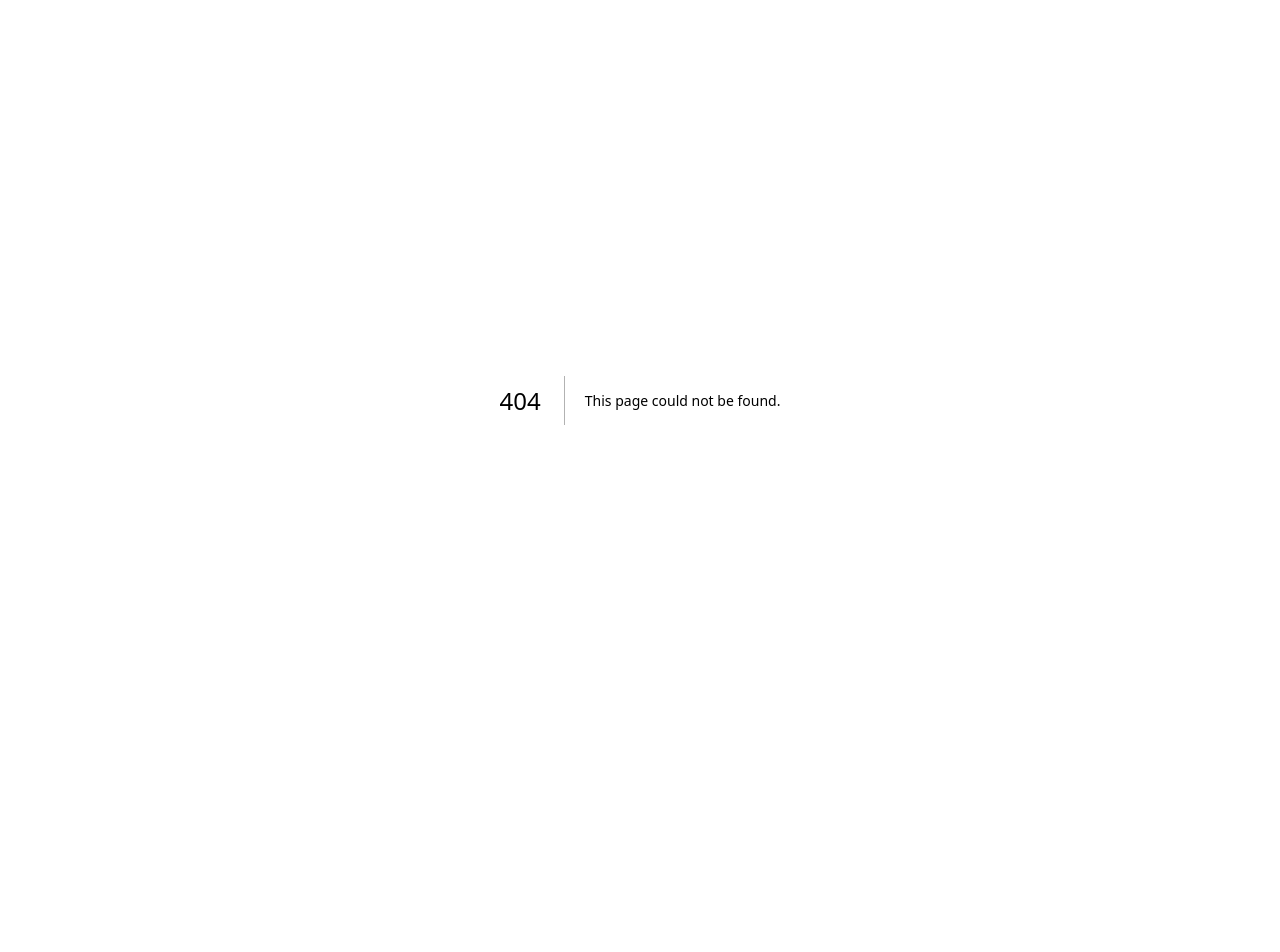
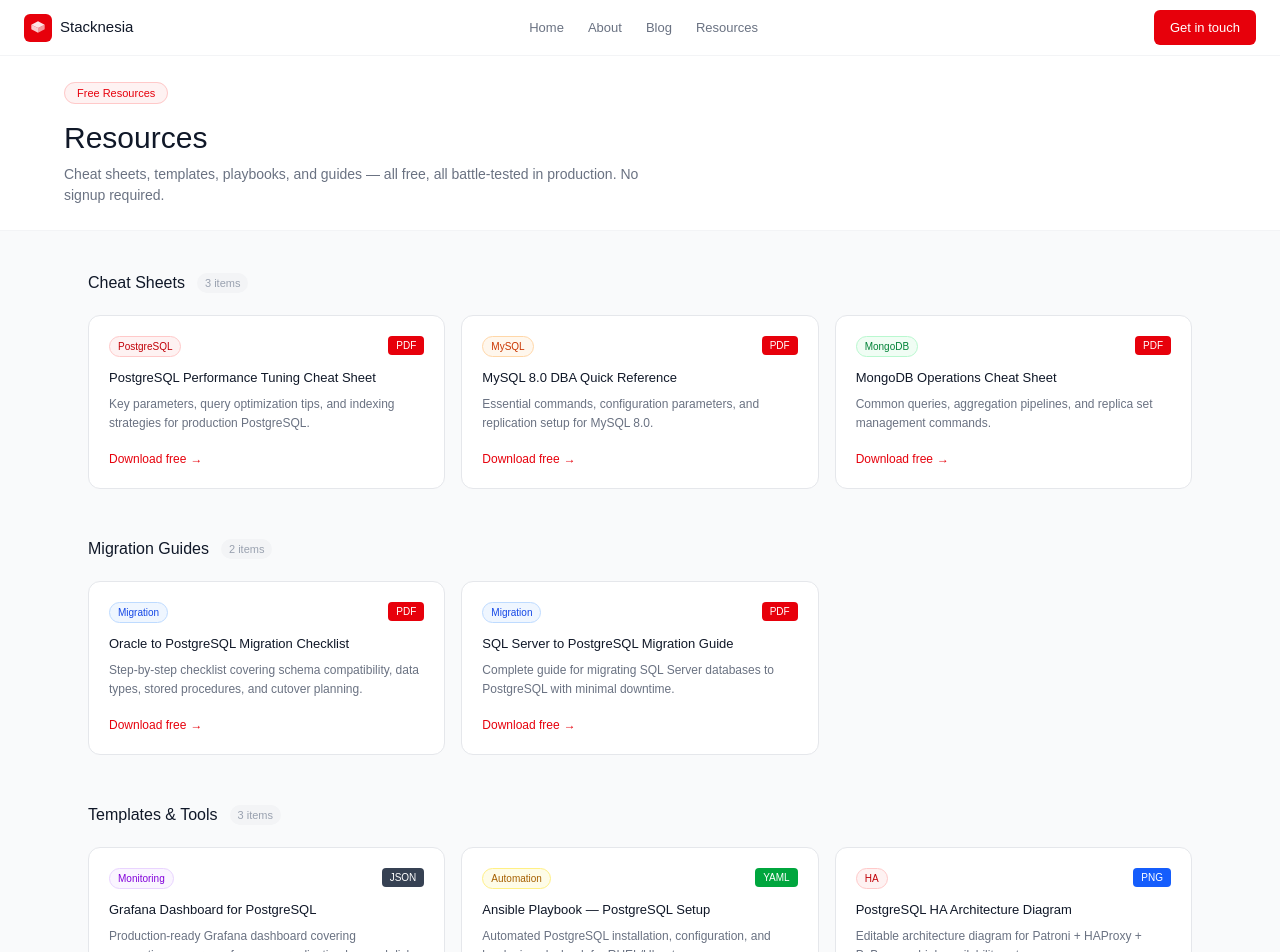
Before and after one commit to stacknesia17/stacknesia-web, a Next.js app: page /resources in a window 1280 px wide. Before the commit this address had no page. Shown: the top 952 px of the page. Before the commit the page ends 800 px from the top, so only its background shows below. Built offline with nearby package versions, Linux system fonts and the light colour scheme.

Commit message:
feat: add resources page

```diff
--- /dev/null
+++ b/app/resources/page.tsx
@@ -0,0 +1,120 @@
+import Navbar from '../components/Navbar'
+
+const resources = [
+  {
+    category: 'Cheat Sheets',
+    items: [
+      { title: 'PostgreSQL Performance Tuning Cheat Sheet', desc: 'Key parameters, query optimization tips, and indexing strategies for production PostgreSQL.', type: 'PDF', tag: 'PostgreSQL' },
+      { title: 'MySQL 8.0 DBA Quick Reference', desc: 'Essential commands, configuration parameters, and replication setup for MySQL 8.0.', type: 'PDF', tag: 'MySQL' },
+      { title: 'MongoDB Operations Cheat Sheet', desc: 'Common queries, aggregation pipelines, and replica set management commands.', type: 'PDF', tag: 'MongoDB' },
+    ]
+  },
+  {
+    category: 'Migration Guides',
+    items: [
+      { title: 'Oracle to PostgreSQL Migration Checklist', desc: 'Step-by-step checklist covering schema compatibility, data types, stored procedures, and cutover planning.', type: 'PDF', tag: 'Migration' },
+      { title: 'SQL Server to PostgreSQL Migration Guide', desc: 'Complete guide for migrating SQL Server databases to PostgreSQL with minimal downtime.', type: 'PDF', tag: 'Migration' },
+    ]
+  },
+  {
+    category: 'Templates & Tools',
+    items: [
+      { title: 'Grafana Dashboard for PostgreSQL', desc: 'Production-ready Grafana dashboard covering connections, query performance, replication lag, and disk usage.', type: 'JSON', tag: 'Monitoring' },
+      { title: 'Ansible Playbook — PostgreSQL Setup', desc: 'Automated PostgreSQL installation, configuration, and hardening playbook for RHEL/Ubuntu.', type: 'YAML', tag: 'Automation' },
+      { title: 'PostgreSQL HA Architecture Diagram', desc: 'Editable architecture diagram for Patroni + HAProxy + PgBouncer high availability setup.', type: 'PNG', tag: 'HA' },
+    ]
+  },
+  {
+    category: 'Learning Paths',
+    items: [
+      { title: 'PostgreSQL DBA Roadmap 2025', desc: 'A structured learning path from beginner to senior DBA — covering core concepts, HA, cloud, and automation.', type: 'PDF', tag: 'Career' },
+      { title: 'Database Engineer Career Guide', desc: 'How to build a career in database engineering — skills, certifications, and what hiring managers look for.', type: 'PDF', tag: 'Career' },
+    ]
+  },
+]
+
+const tagColors: Record<string, string> = {
+  PostgreSQL: 'bg-red-50 text-red-700 border-red-200',
+  MySQL: 'bg-orange-50 text-orange-700 border-orange-200',
+  MongoDB: 'bg-green-50 text-green-700 border-green-200',
+  Migration: 'bg-blue-50 text-blue-700 border-blue-200',
+  Monitoring: 'bg-purple-50 text-purple-700 border-purple-200',
+  Automation: 'bg-yellow-50 text-yellow-700 border-yellow-200',
+  HA: 'bg-red-50 text-red-700 border-red-200',
+  Career: 'bg-gray-50 text-gray-700 border-gray-200',
+}
+
+const typeColors: Record<string, string> = {
+  PDF: 'bg-red-600',
+  JSON: 'bg-gray-700',
+  YAML: 'bg-green-600',
+  PNG: 'bg-blue-600',
+}
+
+export default function Resources() {
+  return (
+    <main className="min-h-screen bg-gray-50">
+      <Navbar />
+
+      {/* Page header */}
+      <div className="bg-white border-b border-gray-100 pt-20 pb-6 px-6">
+        <div className="max-w-6xl mx-auto">
+          <span className="text-[11px] font-medium text-red-600 bg-red-50 border border-red-200 px-3 py-1 rounded-full">Free Resources</span>
+          <h1 className="text-3xl font-medium text-gray-900 mt-4 mb-2">Resources</h1>
+          <p className="text-[14px] text-gray-500 max-w-xl">Cheat sheets, templates, playbooks, and guides — all free, all battle-tested in production. No signup required.</p>
+        </div>
+      </div>
+
+      {/* Resources */}
+      <div className="max-w-6xl mx-auto px-6 py-10 flex flex-col gap-12">
+        {resources.map((section) => (
+          <div key={section.category}>
+            <h2 className="text-[16px] font-medium text-gray-900 mb-5 flex items-center gap-3">
+              {section.category}
+              <span className="text-[11px] font-normal text-gray-400 bg-gray-100 px-2 py-0.5 rounded-full">{section.items.length} items</span>
+            </h2>
+            <div className="grid grid-cols-3 gap-4">
+              {section.items.map((item) => (
+                <div key={item.title} className="bg-white border border-gray-200 rounded-xl p-5 hover:border-red-200 transition-colors cursor-pointer group">
+                  <div className="flex items-start justify-between mb-3">
+                    <span className={`text-[10px] px-2 py-0.5 rounded-full border font-medium ${tagColors[item.tag]}`}>{item.tag}</span>
+                    <span className={`text-[10px] text-white px-2 py-0.5 rounded font-medium ${typeColors[item.type]}`}>{item.type}</span>
+                  </div>
+                  <h3 className="text-[13px] font-medium text-gray-900 leading-snug mb-2">{item.title}</h3>
+                  <p className="text-[12px] text-gray-500 leading-relaxed mb-4">{item.desc}</p>
+                  <div className="flex items-center gap-1 text-[12px] text-red-600 font-medium group-hover:gap-2 transition-all">
+                    Download free
+                    <span>→</span>
+                  </div>
+                </div>
+              ))}
+            </div>
+          </div>
+        ))}
+      </div>
+
+      {/* CTA Banner */}
+      <div className="max-w-6xl mx-auto px-6 pb-16">
+        <div className="bg-red-600 rounded-2xl p-10 text-center">
+          <h2 className="text-2xl font-medium text-white mb-3">Can't find what you need?</h2>
+          <p className="text-[14px] text-red-100 mb-6">We're constantly adding new resources. If there's something specific you need, let us know!</p>
+          <a href="/contact" className="bg-white text-red-600 text-[13px] font-medium px-6 py-2.5 rounded-lg hover:bg-red-50 inline-block">
+            Request a resource →
+          </a>
+        </div>
+      </div>
+
+      {/* Footer */}
+      <footer className="bg-gray-900">
+        <div className="max-w-6xl mx-auto px-6 py-8 flex justify-between items-center flex-wrap gap-6">
+          <div>
+            <div className="text-[14px] font-medium text-white mb-1">Stacknesia</div>
+            <div className="text-[12px] text-gray-500">We've been in the trenches. Now we're sharing the map.</div>
+          </div>
+          <div className="text-[11px] text-gray-600">© 2025 Stacknesia · Jakarta, Indonesia</div>
+        </div>
+      </footer>
+
+    </main>
+  )
+}
```
